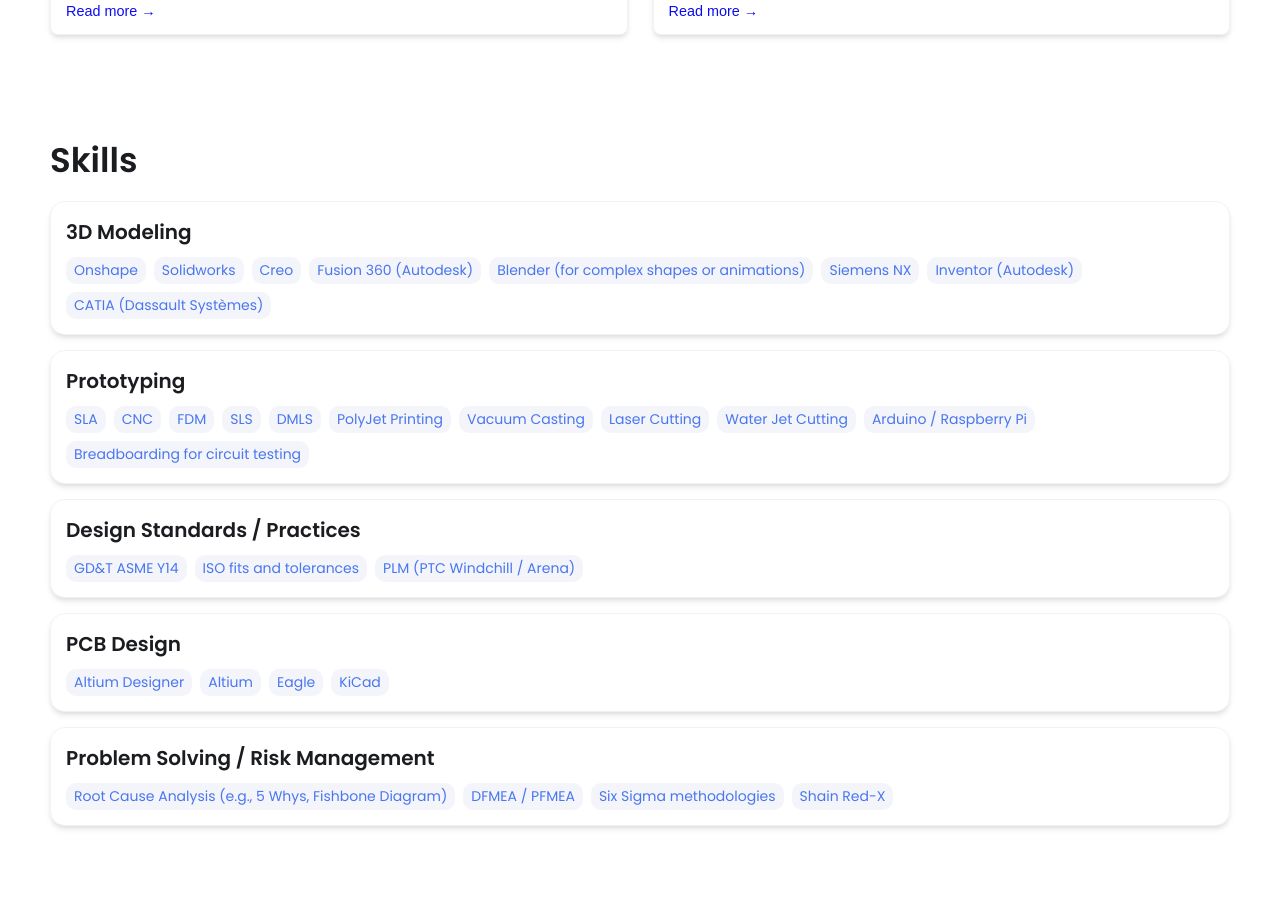
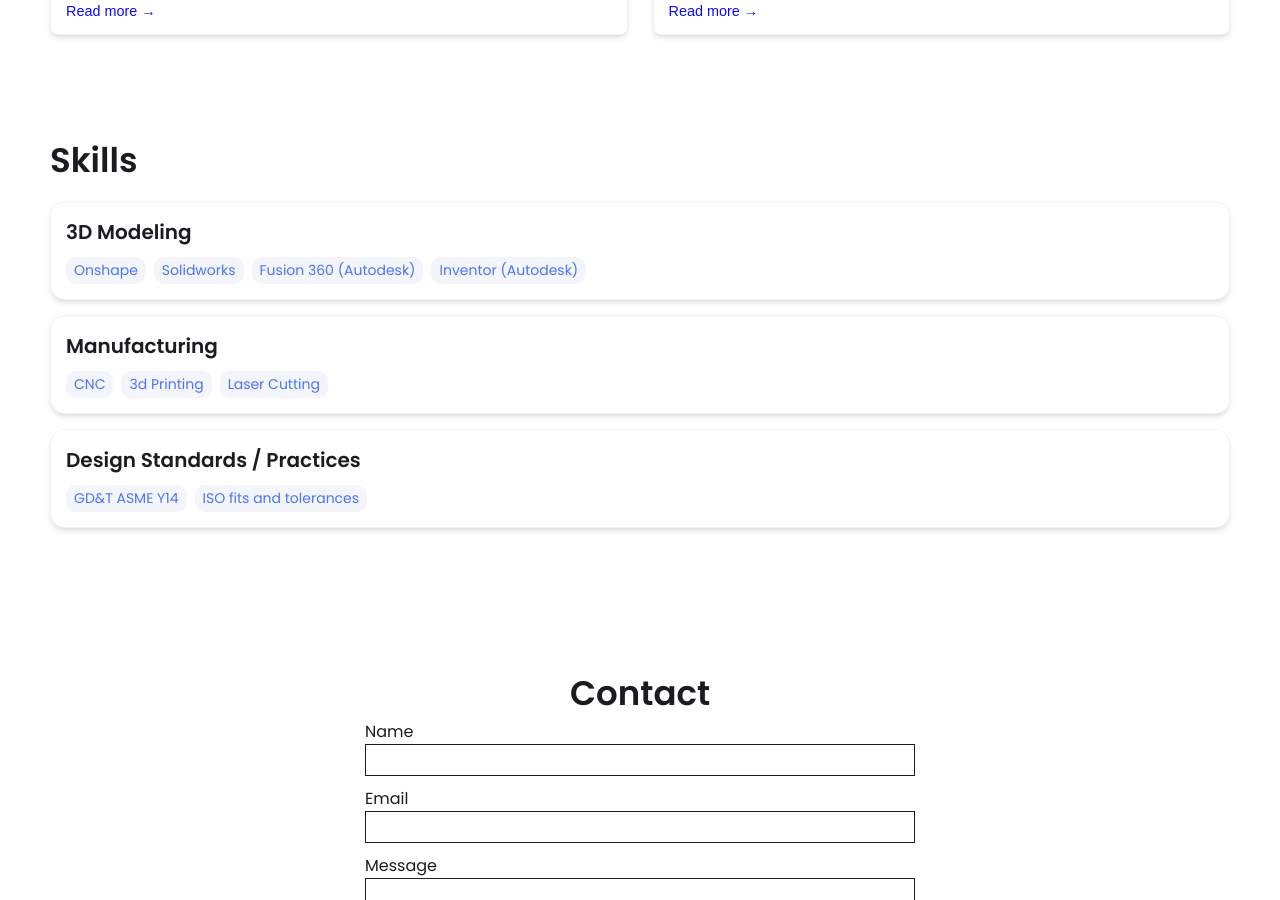
Before and after one commit to barhomzy8/barhomzy8.github.io, a Jekyll site: the page built from index.html, in a window 1280 px wide and 900 px high, scrolled down 1491 px. Built offline with Jekyll 4.4.1, drawn with Linux system fonts in a browser that asks for light colours.

Commit message:
Update _config.yml

```diff
--- a/_config.yml
+++ b/_config.yml
@@ -31,9 +31,9 @@ resume-url: https://drive.google.com/file/d/13Z3duVzh-gguPU5r03oJVEE6rV9rd3DS/vi
 # Set up external links - this will show up as small icons next to your name.
 
 external-links:    # input only your own url slug. The icons with missing entries will not appear.
-  linkedin: test    # https://www.linkedin.com/in/{your url slug}
-  github: leea12    # https://github.com/{your url slug}
-  stackoverflow: test      # https://stackoverflow.com/users/{your url slug}
+  linkedin: https://www.linkedin.com/in/ibrahim-yacoub-b099b2339/    # https://www.linkedin.com/in/{your url slug}
+  github: #leea12    # https://github.com/{your url slug}
+  stackoverflow: #test      # https://stackoverflow.com/users/{your url slug}
   medium:            # https://medium.com/@{your url slug}
   x-twitter:   # https://x.com/{your url slug}
   threads:            # https://threads.net/@{your url slug}
@@ -49,42 +49,43 @@ skills:
     tools:
     - Onshape
     - Solidworks
-    - Creo
+    #- Creo
     - Fusion 360 (Autodesk)
-    - Blender (for complex shapes or animations)
-    - Siemens NX
+   # - Blender (for complex shapes or animations)
+   # - Siemens NX
     - Inventor (Autodesk)
-    - CATIA (Dassault Systèmes)
-  - category: Prototyping
+  #  - CATIA (Dassault Systèmes)
+  - category: Manufacturing
     tools:
-    - SLA
+   # - SLA
     - CNC
-    - FDM
-    - SLS
-    - DMLS
-    - PolyJet Printing
-    - Vacuum Casting
+    - 3d Printing
+    #- FDM
+    #- SLS
+   # - DMLS
+  #  - PolyJet Printing
+  #  - Vacuum Casting
     - Laser Cutting
-    - Water Jet Cutting
-    - Arduino / Raspberry Pi
-    - Breadboarding for circuit testing
+ #   - Water Jet Cutting
+  #  - Arduino / Raspberry Pi
+ #   - Breadboarding for circuit testing
   - category: Design Standards / Practices
     tools:
     - GD&T ASME Y14
     - ISO fits and tolerances
-    - PLM (PTC Windchill / Arena)
-  - category: PCB Design
-    tools:
-    - Altium Designer
-    - Altium
-    - Eagle
-    - KiCad
-  - category: Problem Solving / Risk Management
-    tools:
-    - Root Cause Analysis (e.g., 5 Whys, Fishbone Diagram)
-    - DFMEA / PFMEA
-    - Six Sigma methodologies
-    - Shain Red-X
+   # - PLM (PTC Windchill / Arena)
+ # - category: PCB Design
+#    tools:
+  #  - Altium Designer
+  #  - Altium
+  #  - Eagle
+  #  - KiCad
+#  - category: Problem Solving / Risk Management
+#    tools:
+#    - Root Cause Analysis (e.g., 5 Whys, Fishbone Diagram)
+#    - DFMEA / PFMEA
+#    - Six Sigma methodologies
+#    - Shain Red-X
 
 
 # Contact Form Setup. Setup an account and copy over the key. When someone fills out the form, it will be received in your email.
```
